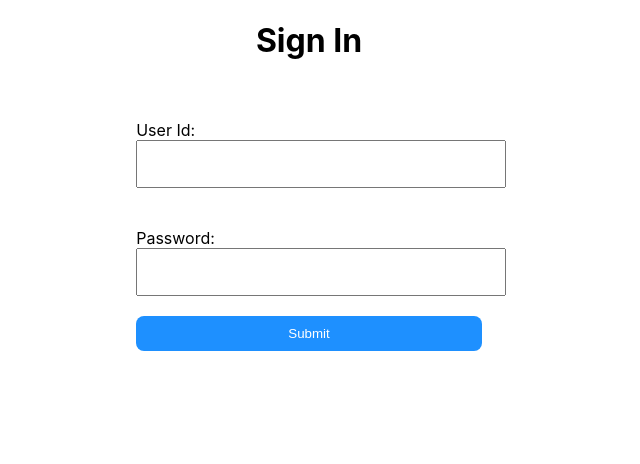
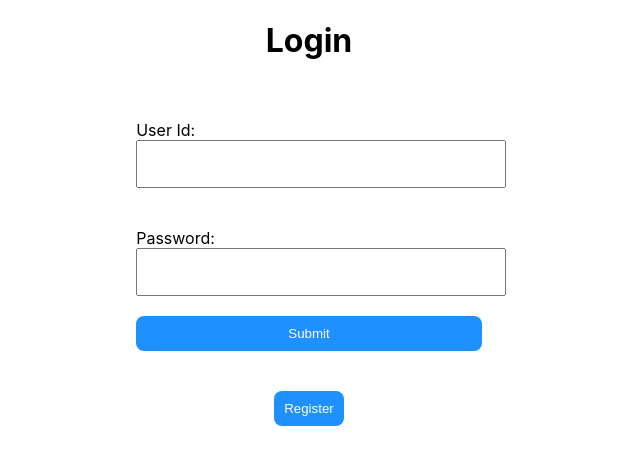
Before and after one commit to VicPeralta/dl-react, a React (Create React App) app: page /#/logout in a window 1280 px wide. Shown: the top 464 px of the page, without its empty margins (331-971 px from the left). Built offline with nearby package versions, Linux system fonts and the light colour scheme.

Commit message:
Add signup/login
modified:   src/App.css
modified:   src/App.js
modified:   src/components/navbar/navbar.jsx
renamed:    src/pages/signIn.js -> src/pages/logIn.js

```diff
--- a/src/App.css
+++ b/src/App.css
@@ -18,6 +18,11 @@
 .align-center {
   align-items: center;
 }
+
+.justify-center {
+  justify-content: center;
+}
+
 
 .gap-2 {
   gap: 20px;
--- a/src/App.js
+++ b/src/App.js
@@ -5,7 +5,7 @@ import AppRoutes from './components/utilities/appRoutes';
 import NavBar from './components/navbar/navbar';
 import getUserFromStorage from './services/getUser';
 import { setUser } from './app/userSlice';
-import SignIn from './pages/signIn';
+import LogIn from './pages/logIn';
 import './App.css';
 
 function App() {
@@ -32,7 +32,7 @@ function App() {
         : (
           <>
             <Router>
-              <SignIn onSuccess={loginSuccessful} />
+              <LogIn onSuccess={loginSuccessful} />
             </Router>
           </>
         )}
--- a/src/components/navbar/navbar.jsx
+++ b/src/components/navbar/navbar.jsx
@@ -1,6 +1,7 @@
-import './navbar.css';
+import { useSelector } from 'react-redux';
 import { NavLink } from 'react-router-dom';
 import logo from '../../assets/school.png';
+import './navbar.css';
 
 const links = [
   {
@@ -30,7 +31,9 @@ const links = [
   },
 ];
 
-const NavBar = () => (
+const NavBar = () => {
+  const user = useSelector((state) => (state.user.id));
+  return (
     <header>
       <nav className="flex align-center p-1 m-1 shadow-1 space-around">
         <div className="header flex gap-2">
@@ -50,7 +53,11 @@ const NavBar = () => (
           }
         </div>
       </nav>
+      <p>
+        {`Welcome ${user}`}
+      </p>
     </header>
   );
+};
 
 export default NavBar;
--- a/src/pages/signIn.js
+++ b/src/pages/logIn.js
@@ -5,10 +5,24 @@ import MessageBadge from '../components/utilities/messageBadge';
 import { loginBegin, loginSuccess, loginError } from '../app/userSlice';
 import { saveUserToStorage } from '../services/getUser';
 
-const SignIn = ({ onSuccess }) => {
+const LogIn = ({ onSuccess }) => {
+  const logSig = [
+    {
+      title: 'Login',
+      url: 'http://127.0.0.1:3001/user',
+      button: 'Register',
+    },
+    {
+      title: 'SignUp',
+      url: 'http://127.0.0.1:3001/user/add',
+      button: 'Log In',
+    },
+  ];
   const dispatch = useDispatch();
   const [id, setId] = useState('');
   const [password, setPassword] = useState('');
+  const [currentForm] = useState(logSig);
+  const [currentIndex, setCurrentIndex] = useState(0);
   const [type, setType] = useState('info');
   const [message, setMessage] = useState('');
   const showError = (message) => {
@@ -26,13 +40,17 @@ const SignIn = ({ onSuccess }) => {
       setMessage('');
     }, 2000);
   };
-
+  const onBtn = () => {
+    setCurrentIndex((prev) => {
+      if (prev === 0) return 1;
+      return 0;
+    });
+  };
   const onLogin = async (e) => {
-    const url = 'http://127.0.0.1:3001/user';
     e.preventDefault();
     try {
       dispatch(loginBegin());
-      const response = await fetch(url, {
+      const response = await fetch(currentForm[currentIndex].url, {
         method: 'POST',
         headers: {
           'Content-Type': 'application/json',
@@ -40,7 +58,10 @@ const SignIn = ({ onSuccess }) => {
         body: `{"id":"${id}","password":"${password}"}`,
       });
       if (response.status === 401) {
-        showError('Invalid credentials');
+        if (currentIndex === 0) showError('Invalid credentials');
+        else {
+          showError('Id already taken');
+        }
         dispatch(loginError);
       } else {
         const json = await response.json();
@@ -65,7 +86,7 @@ const SignIn = ({ onSuccess }) => {
   return (
     <div className="container">
       <h1 className="text-centered">
-        Sign In
+        {currentForm[currentIndex].title}
       </h1>
       <form onSubmit={onLogin} className="flex column m-t-4-auto w-30">
         <div className="field">
@@ -99,10 +120,17 @@ const SignIn = ({ onSuccess }) => {
         <input type="submit" value="Submit" className="btn" />
       </form>
       <MessageBadge message={message} type={type} />
+      <div className="container flex justify-center">
+        <button type="button" onClick={onBtn} className="btn">
+          {currentForm[currentIndex].button}
+        </button>
+      </div>
     </div>
   );
 };
-SignIn.propTypes = {
+
+LogIn.propTypes = {
   onSuccess: PropTypes.func.isRequired,
 };
-export default SignIn;
+
+export default LogIn;
```
Lines whose indentation alone changed are shown as unchanged.
